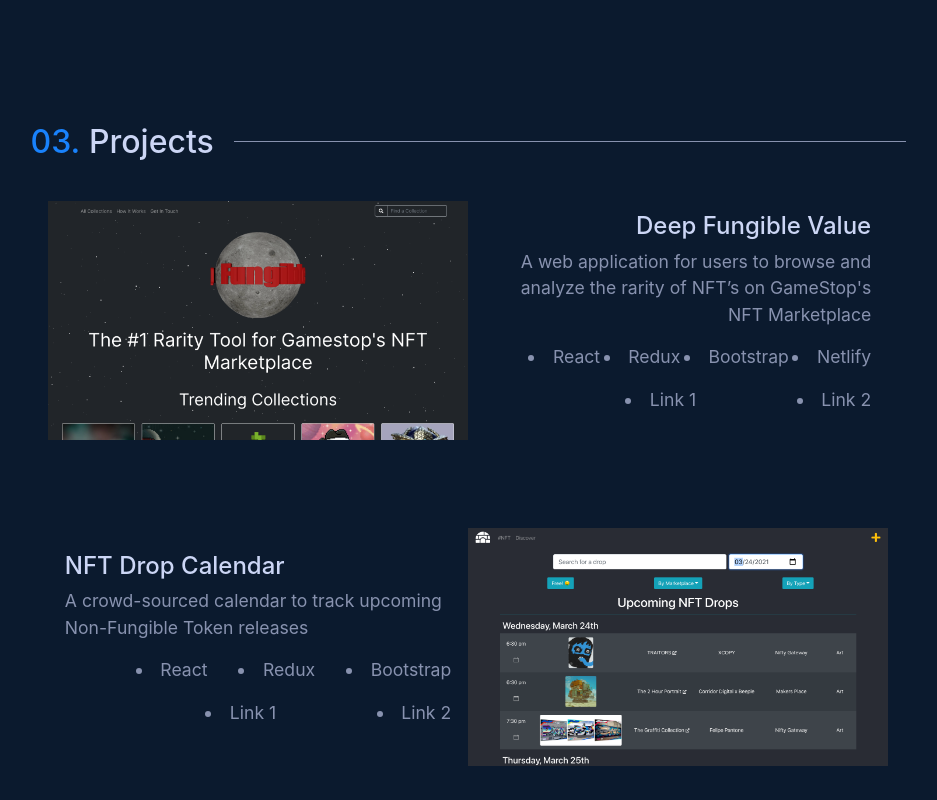
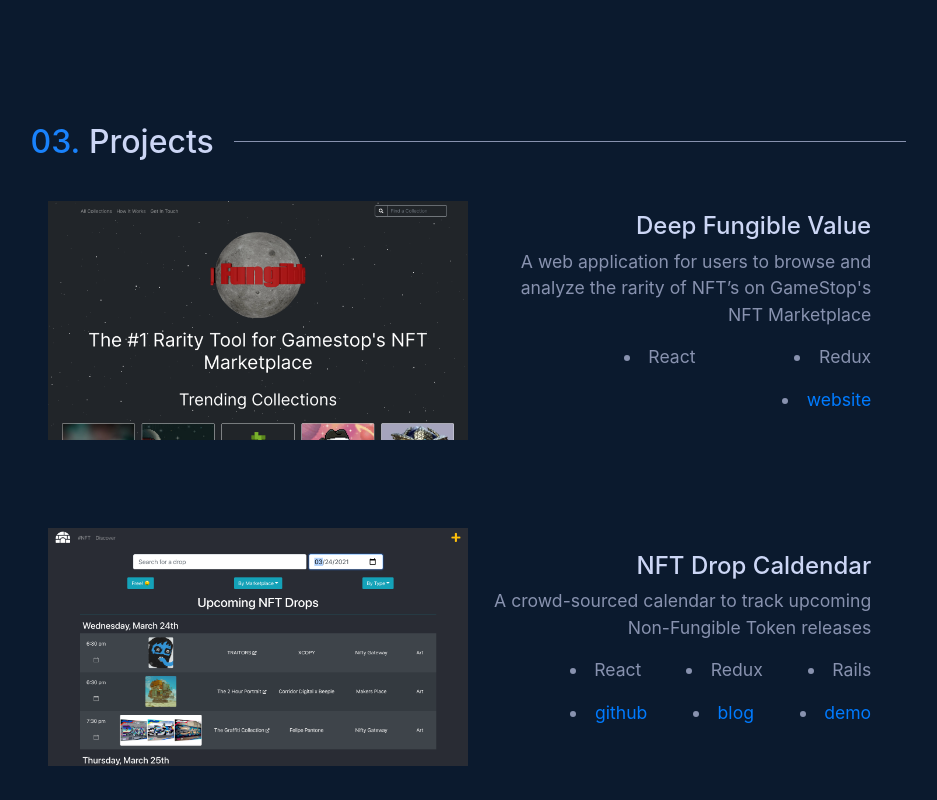
Before and after one commit to brownjer3/personal-website, a React (Create React App) app: page / in a window 1280 px wide. Shown: the part 2180-2980 px from the top of the page, without its empty margins (172-1109 px from the left). Built offline with nearby package versions, Linux system fonts and the light colour scheme.

Commit message:
dynamically render project items based on data source

```diff
--- a/src/mainComponents/Home.js
+++ b/src/mainComponents/Home.js
@@ -2,7 +2,7 @@ import Container from "react-bootstrap/Container";
 import Navbar from "./Navbar";
 import Intro from "./Intro";
 import About from "./About";
-import ProjectsContainer from "../projects/ProjectsContainer";
+import Projects from "./Projects";
 import Misc from "./Misc";
 import Experience from "./Experience";
 
@@ -13,7 +13,7 @@ export default function Home() {
 			<Intro />
 			<About />
 			<Experience />
-			<ProjectsContainer />
+			<Projects />
 			<Misc />
 		</Container>
 	);
--- /dev/null
+++ b/src/mainComponents/Projects.js
@@ -0,0 +1,53 @@
+import { Component } from "react";
+import { projects } from "../data/ProjectData";
+
+export default class Projects extends Component {
+	makeProjects = () => {
+		return projects.map((project) => {
+			return <Project project={project} />;
+		});
+	};
+
+	render() {
+		return (
+			<section id="projects">
+				<h2 className="section-header">
+					<span className="section-number">03. </span>Projects
+				</h2>
+				{this.makeProjects()}
+			</section>
+		);
+	}
+}
+
+const Project = (props) => {
+	const { name, desc, image, tech, production, links } = props.project;
+
+	const makeTechList = (list) => {
+		return list.map((item) => {
+			return <li className="horizontal-item">{item}</li>;
+		});
+	};
+
+	const makeLinkList = (links) => {
+		return Object.keys(links).map((link) => {
+			return (
+				<li className="horizontal-item">
+					<a href={links[link]}>{link}</a>
+				</li>
+			);
+		});
+	};
+
+	return (
+		<div className="projects-container">
+			<img src={image} className="project-image" />
+			<div className="project-content">
+				<h4>{name}</h4>
+				<p className="content-text">{desc}</p>
+				<ul className="content-text horizontal-list">{makeTechList(tech)}</ul>
+				<ul className="content-text horizontal-list">{makeLinkList(links)}</ul>
+			</div>
+		</div>
+	);
+};
--- a/src/projects/ProjectsContainer.js
+++ b/src/projects/ProjectsContainer.js
@@ -1,6 +1,6 @@
 import { Component } from "react";
 import { projects } from "../data/ProjectData";
-import ProjectCard from "./ProjectCard";
+// import ProjectCard from "./ProjectCard";
 
 export default class Projects extends Component {
 	// makeProjects = () => {
```
